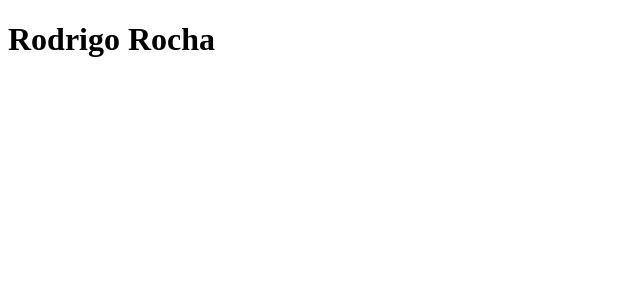
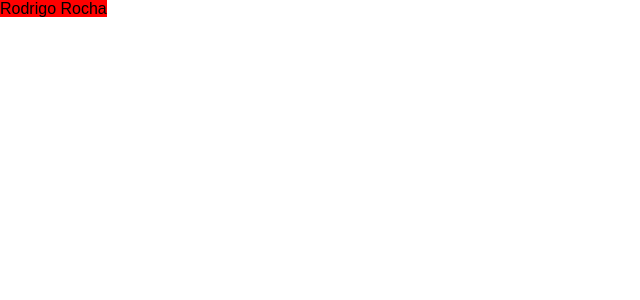
Before and after one commit to rodrocha444/clone-tabnews, a Next.js app: page / in a window 1280 px wide. Shown: the top 300 px of the page, without its empty margins (0-640 px from the left). Built offline with nearby package versions, Linux system fonts and the light colour scheme.

Commit message:
:art: Improve structure

```diff
--- /dev/null
+++ b/compose.yaml
@@ -0,0 +1,5 @@
+services:
+  database:
+    image: 'postgres:16.0-alpine3.18'
+    environment:
+      - POSTGRES_PASSWORD=admin
--- /dev/null
+++ b/pages/_app.js
@@ -0,0 +1,5 @@
+import '../theme/global.css'
+
+export default function MyApp({ Component, pageProps }) {
+  return <Component {...pageProps} />
+}
--- a/pages/index.js
+++ b/pages/index.js
@@ -1,3 +1,3 @@
 export default function Home() {
-  return <h1>Rodrigo Rocha</h1>;
+  return <span style={{backgroundColor: 'red'}}>Rodrigo Rocha</span>;
 }
--- /dev/null
+++ b/theme/global.css
@@ -0,0 +1,5 @@
+body {
+  margin: 0;
+  padding: 0;
+  font-family: sans-serif;
+}
```
